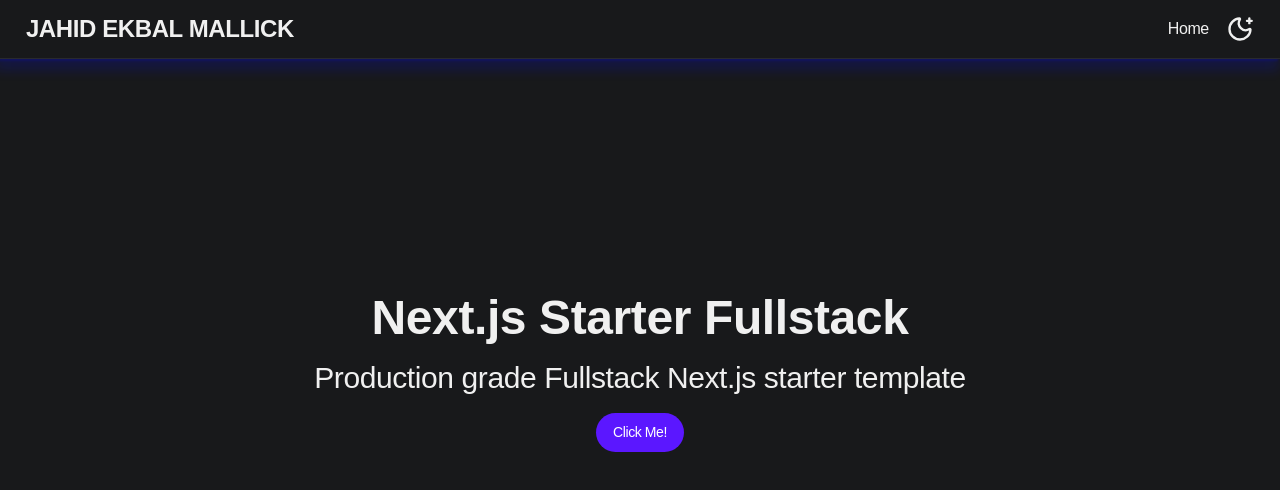
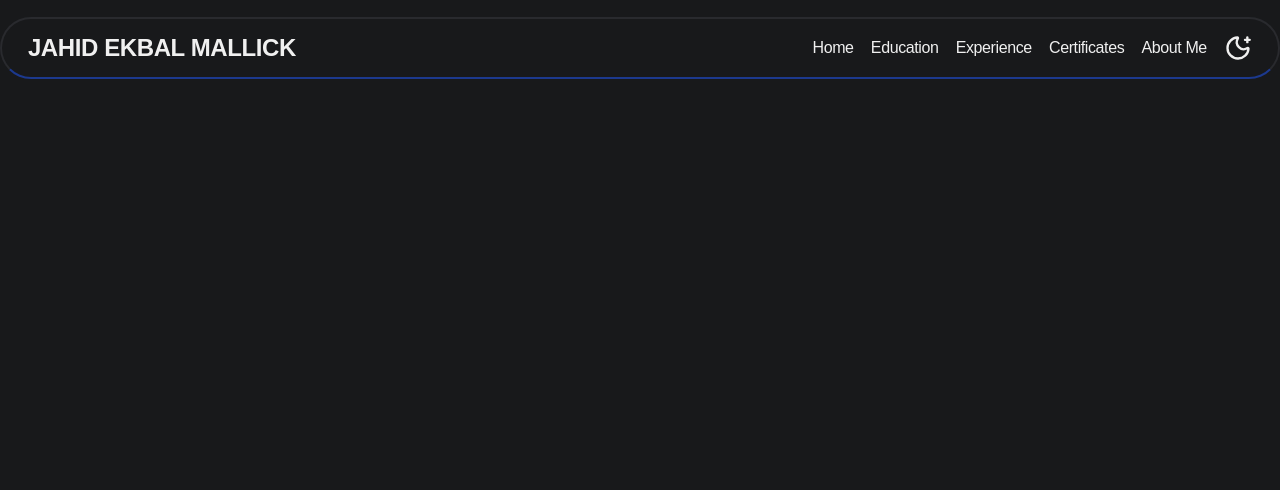
Before and after one commit to jahid-ekbal/jahid-ekbal-mallick, a Next.js app: page / in a window 1280 px wide. Shown: the top 490 px of the page. Built offline with nearby package versions, Linux system fonts and the light colour scheme.

Commit message:
Update header, navigation, and theme button styles
Added new navigation links to DesktopNav and updated Header styling for improved appearance. Adjusted theme toggle button animation duration and rotation. Removed ToastButton and placeholder content from the main page. Added a new image asset.

```diff
--- a/src/app/page.tsx
+++ b/src/app/page.tsx
@@ -1,4 +1,3 @@
-import ToastButton from "@/components/Buttons/ToastButton";
 import { Metadata } from "next";
 
 export const metadata: Metadata = {
@@ -9,14 +8,7 @@
 const page = () => {
   return (
     <section className="grid h-[90dvh] place-items-center">
-      <div className="space-y-4 text-center">
-        <h1 className="text-5xl font-semibold">Next.js Starter Fullstack</h1>
-        <h2 className="text-3xl">
-          Production grade Fullstack Next.js starter template
-        </h2>
-
-        <ToastButton />
-      </div>
+      <div className=""></div>
     </section>
   );
 };
--- a/src/components/Buttons/ThemeToggleButton.tsx
+++ b/src/components/Buttons/ThemeToggleButton.tsx
@@ -13,12 +13,12 @@
       className="flex cursor-pointer items-center">
       <Sun
         size={28}
-        className="-rotate-90 opacity-100 transition-all duration-300 dark:rotate-0 dark:opacity-0"
+        className="-rotate-360 opacity-100 transition-all duration-1500 dark:rotate-0 dark:opacity-0"
       />
 
       <MoonStar
         size={28}
-        className="absolute -rotate-90 opacity-0 transition-all duration-300 dark:rotate-0 dark:opacity-100"
+        className="absolute -rotate-360 opacity-0 transition-all duration-1500 dark:rotate-0 dark:opacity-100"
       />
     </button>
   );
--- a/src/components/Header/DesktopNav.tsx
+++ b/src/components/Header/DesktopNav.tsx
@@ -4,6 +4,10 @@
   return (
     <nav className="flex gap-4">
       <Link href={"/"}>Home</Link>
+      <Link href={"/"}>Education</Link>
+      <Link href={"/"}>Experience</Link>
+      <Link href={"/"}>Certificates</Link>
+      <Link href={"/"}>About Me</Link>
     </nav>
   );
 };
--- a/src/components/Header/Header.tsx
+++ b/src/components/Header/Header.tsx
@@ -7,7 +7,7 @@
 const Header = () => {
   return (
     <header
-      className="fixed top-0 right-0 left-0 z-50 border-b shadow"
+      className="z-50mx-8 fixed top-0 right-0 left-0 mt-4 rounded-full border-2 border-b-blue-900"
       aria-label="app-header">
       <div className="mx-auto flex max-w-7xl items-center justify-between px-6 py-3">
         <Link href={"/"}>
@@ -21,7 +21,6 @@
         <div className="flex items-center gap-4">
           <ResponsiveToggleNav>
             <MobileNav />
-
             <DesktopNav />
           </ResponsiveToggleNav>
 
```
Also changed, not shown: 1 other file (tests, documents, lock files or other folders).
